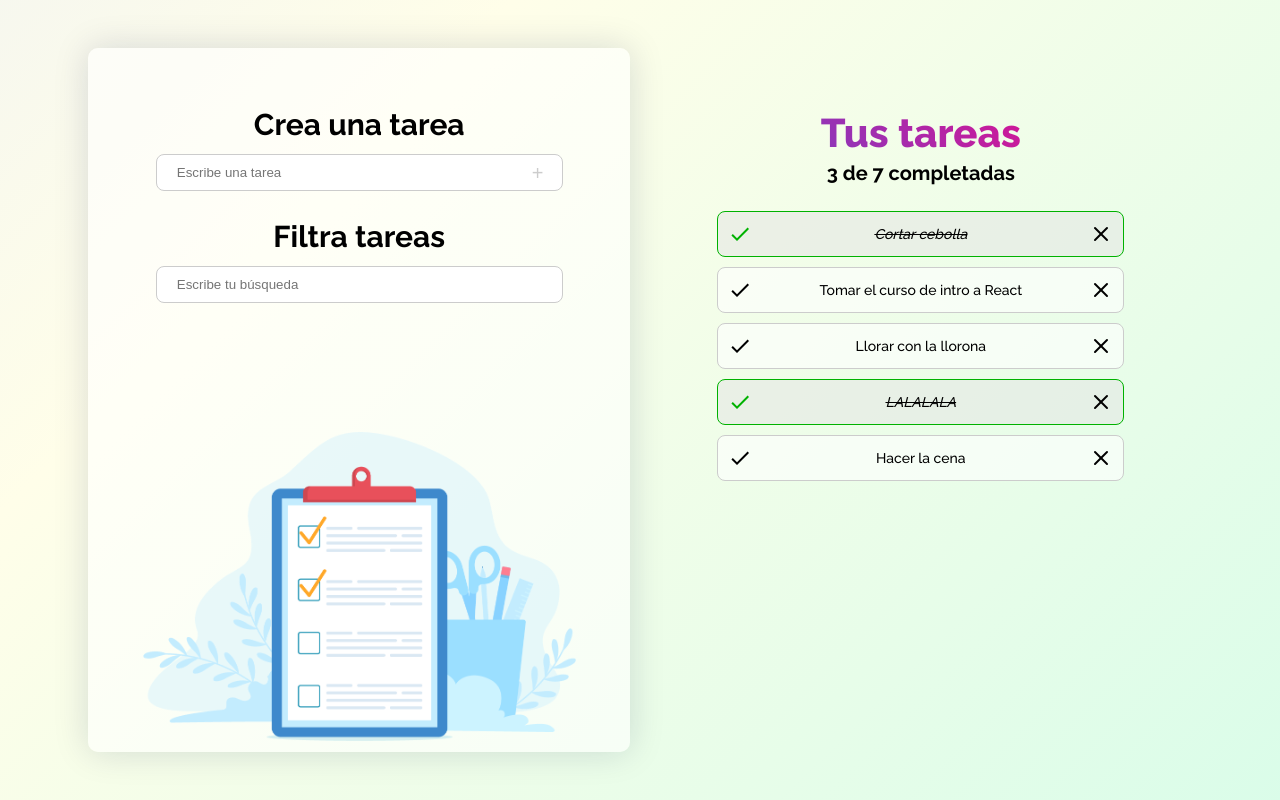
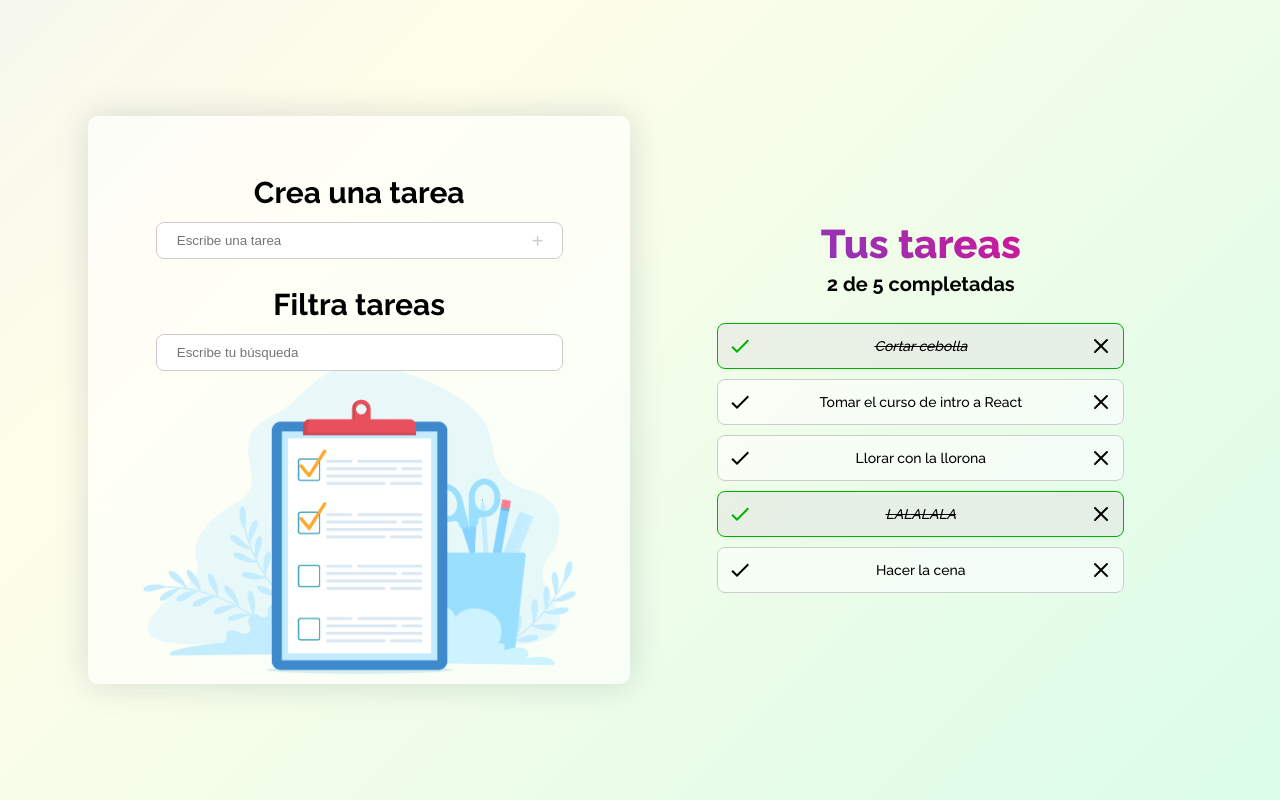
Before and after one commit to julioribera/platzi-react, a React (Create React App) app: page / in a window 1280 px wide. Built offline with nearby package versions, Linux system fonts and the light colour scheme.

Commit message:
Funcionalidad añadida

```diff
--- a/src/App.css
+++ b/src/App.css
@@ -42,10 +42,10 @@ h4 {
   display: flex;
   max-width: 1200px;
   height: 100vh;
-  max-height: 800px;
   margin: 0 auto;
   padding: 3%;
   box-sizing: border-box;
+  align-items: center;
 }
 
 .column {
@@ -57,6 +57,7 @@ h4 {
 }
 
 .column:first-child {
+  min-height: 500px;
   background-color: rgba(255, 255, 255, 0.6);
   box-shadow: 0px 0px 35px rgba(4, 17, 71, 0.15);
   background-image: url("./img/TodoApp.png");
@@ -65,12 +66,15 @@ h4 {
   background-position: center calc(100% - 10px);
 }
 
+
 @media (max-width: 768px) {
   .container {
     flex-direction: column;
     height: auto;
+    align-items: stretch;
   }
   .column:first-child {
     background-image: none;
+    min-height: 0;
   }
 }
--- a/src/App.js
+++ b/src/App.js
@@ -4,10 +4,33 @@ import {Column1} from "./col1/Column1";
 import {Column2} from "./col2/Column2";
 
 function App() {
+  const [todos, setTodos] = React.useState([
+    { text: 'Cortar cebolla', completed: true },
+    { text: 'Tomar el curso de intro a React', completed: false },
+    { text: 'Llorar con la llorona', completed: false },
+    { text: 'LALALALA', completed: true },
+    { text: 'Hacer la cena', completed: false }
+  ]);
+  const [searchValue, setSearchValue] = React.useState("");
+  const completedTodos = todos.filter(todo => todo.completed).length;
+  const totalTodos = todos.length;
+  const searchedTodos = todos.filter(todo => todo.text.toLowerCase().includes(searchValue.toLowerCase()));
+
   return (
     <div class="container">
-      <Column1 />
-      <Column2 />
+      <Column1
+        searchValue={searchValue}
+        setSearchValue={setSearchValue}
+        todos={todos}
+        setTodos={setTodos}
+      />
+      <Column2
+        todos={todos}
+        setTodos={setTodos}
+        searchedTodos={searchedTodos}
+        completedTodos={completedTodos}
+        totalTodos={totalTodos}
+      />
     </div>
   );
 }
--- a/src/col1/Column1.js
+++ b/src/col1/Column1.js
@@ -1,18 +1,57 @@
+import React from "react";
 import "./Column1.css";
 import {TodoSearch} from "./TodoSearch";
 import {CreateTodoButton} from "./CreateTodoButton";
 
-function Column1() {
+function Column1({
+  searchValue,
+  setSearchValue,
+  todos,
+  setTodos
+}) {
+
+  const [inputValue, setInputValue] = React.useState("");
+
+  const addTodo = (text) => {
+    if (text === "") {
+      return;
+    }
+    const newTodos = [...todos, {text, completed: false}];
+    setTodos(newTodos);
+    setInputValue('');
+    console.log("addTodo");
+  };
+
+  const handleInputChange = (e) => {
+    setInputValue(e.target.value);
+  };
+
+  const handleKeyPress = (e) => {
+    if (e.key === 'Enter') {
+      addTodo(inputValue);
+    }
+  };
+
+
+
   return (
     <div class="column">
       <h2>Crea una tarea</h2>
       <div className="input-container">
-        <input type="text" placeholder="Escribe una tarea" />
-        <CreateTodoButton />
+        <input
+          type="text"
+          placeholder="Escribe una tarea"
+          value={inputValue}
+          onChange={handleInputChange}
+          onKeyPress={handleKeyPress}
+        />
+        <CreateTodoButton
+          addTodo={() => {addTodo(inputValue)}}
+        />
       </div>
       <h2>Filtra tareas</h2>
       <div className="input-container">
-        <TodoSearch />
+        <TodoSearch searchValue={searchValue} setSearchValue={setSearchValue}/>
       </div>
     </div>
   );
--- a/src/col1/CreateTodoButton.js
+++ b/src/col1/CreateTodoButton.js
@@ -1,5 +1,7 @@
-function CreateTodoButton() {
-  return <button onClick={(event) => console.log(event)}>+</button>;
+function CreateTodoButton({
+  addTodo
+}) {
+  return <button onClick={addTodo}>+</button>;
 }
 
 export {CreateTodoButton};
--- a/src/col1/TodoSearch.js
+++ b/src/col1/TodoSearch.js
@@ -1,7 +1,10 @@
 import React from "react";
 
-function TodoSearch() {
-  const [searchValue, setSearchValue] = React.useState("");
+function TodoSearch({
+  searchValue,
+  setSearchValue
+}) {
+
 
   return (
     <input
@@ -9,7 +12,6 @@ function TodoSearch() {
       value={searchValue}
       onChange={(event) => {
         setSearchValue(event.target.value);
-        console.log(searchValue);
       }}
     />
   );
--- a/src/col2/Check.js
+++ b/src/col2/Check.js
@@ -1,6 +1,6 @@
-function Check() {
+function Check({onClick}) {
     return(
-        <svg className='check' width="24" height="24" viewBox="0 0 24 24" fill="none" xmlns="http://www.w3.org/2000/svg">
+        <svg onClick={onClick} className='check' width="24" height="24" viewBox="0 0 24 24" fill="none" xmlns="http://www.w3.org/2000/svg">
           <path d="M9 16.17L4.83 12L3.41 13.41L9 19L21 7L19.59 5.59L9 16.17Z" fill="currentColor"/>
         </svg>
     );
--- a/src/col2/Column2.js
+++ b/src/col2/Column2.js
@@ -3,26 +3,46 @@ import { TodoCounter } from './TodoCounter';
 import { TodoList } from './TodoList';
 import { TodoItem } from './TodoItem';
 
-const defaultTodos = [
-    { text: 'Cortar cebolla', completed: true },
-    { text: 'Tomar el curso de intro a React', completed: false },
-    { text: 'Llorar con la llorona', completed: false },
-    { text: 'LALALALA', completed: true },
-    { text: 'Hacer la cena', completed: false }
-  ];
 
-function Column2() {
+function Column2({
+    todos,
+    setTodos,
+    searchedTodos,
+    completedTodos,
+    totalTodos
+}) {
+
+    const todoCompleted = (text) => {
+        const todoIndex = todos.findIndex(todo => todo.text === text);
+        const newTodos = [...todos];
+        newTodos[todoIndex].completed = true;
+        setTodos(newTodos);
+    }
+
+    const todoDeleted = (text) => {
+        const todoIndex = todos.findIndex(todo => todo.text === text);
+        const newTodos = [...todos];
+        newTodos.splice(todoIndex, 1);
+        setTodos(newTodos);
+    }
+
+
     return (
         <div class="column">
             <h1 className='gradient-text'>Tus tareas</h1>
-            <TodoCounter total={7} completed={3} />
+            <TodoCounter
+                total={totalTodos}
+                completed={completedTodos}
+            />
 
             <TodoList>
-                {defaultTodos.map(todo => (
+                {searchedTodos.map(todo => (
                 <TodoItem
                     key={todo.text}
                     text={todo.text}
                     completed={todo.completed}
+                    onComplete={() => todoCompleted(todo.text)}
+                    onDelete={() => todoDeleted(todo.text)}
                 />
                 ))}
             </TodoList>
--- a/src/col2/Cross.js
+++ b/src/col2/Cross.js
@@ -1,6 +1,6 @@
-function Cross(){
+function Cross({onClick}){
     return(
-        <svg className='cross' width="24" height="24" viewBox="0 0 24 24" fill="none" xmlns="http://www.w3.org/2000/svg">
+        <svg onClick={onClick} className='cross' width="24" height="24" viewBox="0 0 24 24" fill="none" xmlns="http://www.w3.org/2000/svg">
             <path d="M18 6L6 18" stroke="currentColor" stroke-width="2" stroke-linecap="round" stroke-linejoin="round"/>
             <path d="M6 6L18 18" stroke="currentColor" stroke-width="2" stroke-linecap="round" stroke-linejoin="round"/>
         </svg>
--- a/src/col2/TodoCounter.js
+++ b/src/col2/TodoCounter.js
@@ -1,11 +1,7 @@
-import './TodoCounter.css'
-
 function TodoCounter({total, completed}){
 
     return (
-      <h4>
-        <b>{completed}</b> de <b>{total}</b> completadas
-      </h4>
+      total === 0 ? <h4>Crea una nueva tarea</h4> : <h4><b>{completed}</b> de <b>{total}</b> completadas</h4>
     );
   }
 
--- a/src/col2/TodoItem.css
+++ b/src/col2/TodoItem.css
@@ -19,6 +19,11 @@ li:hover {
 li.completed {
   background-color: rgba(228, 228, 228, 0.5);
   border-color: #00b200;
+}
+
+li.completed:hover {
+  background-color: rgba(228, 228, 228, 0.8);
+  border-color: #007bff;
 }
 
 li p {
--- a/src/col2/TodoItem.js
+++ b/src/col2/TodoItem.js
@@ -2,12 +2,21 @@ import './TodoItem.css';
 import { Check } from './Check';
 import { Cross } from './Cross';
 
-function TodoItem({text, completed}){
+function TodoItem({
+  text,
+  completed,
+  onComplete,
+  onDelete
+}){
     return (
       <li className={completed ? 'completed' : ''}>
-        <Check/>
+        <Check
+          onClick={onComplete}
+        />
         <p>{text}</p>
-        <Cross/>
+        <Cross
+          onClick={onDelete}
+        />
       </li>
     )
   }
```
Also changed, not shown: src/col2/TodoCounter.css (deleted), 1 other file (tests, documents, lock files or other folders).
